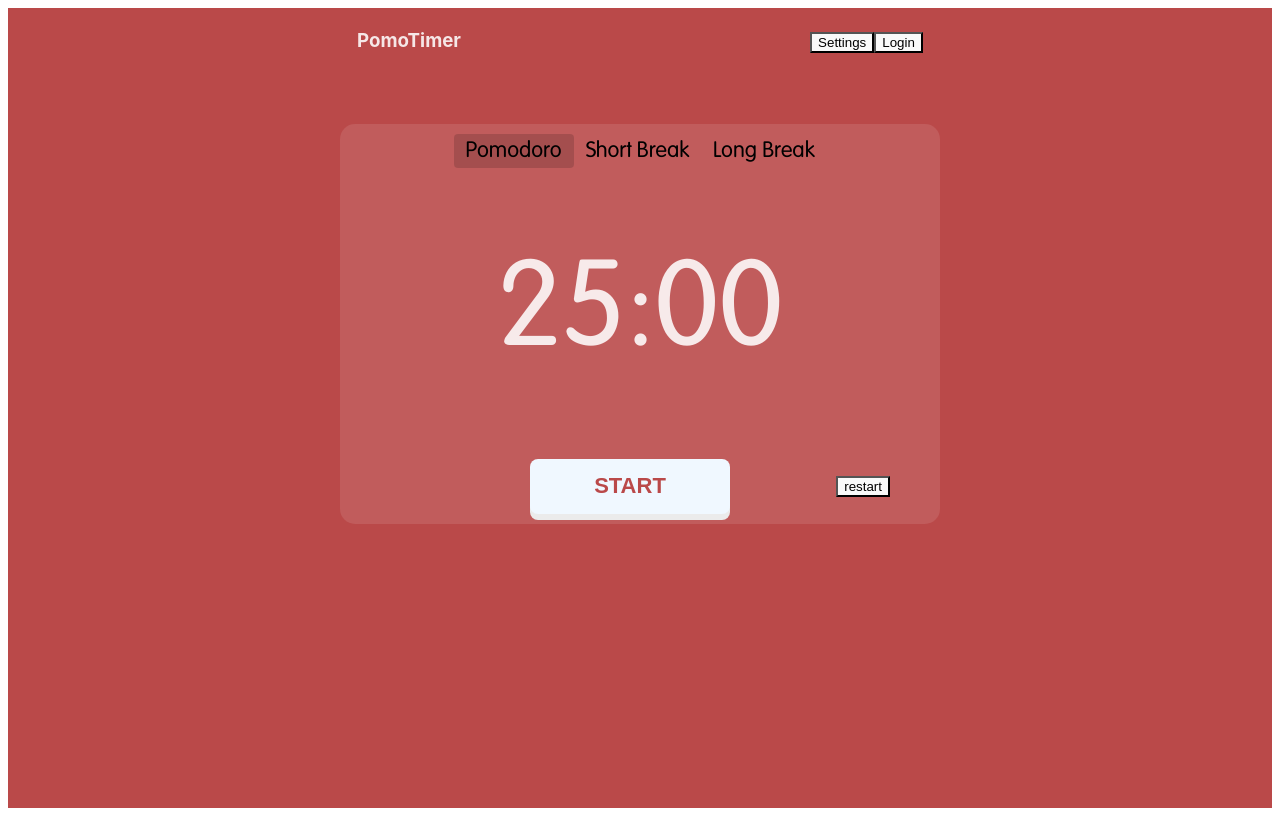
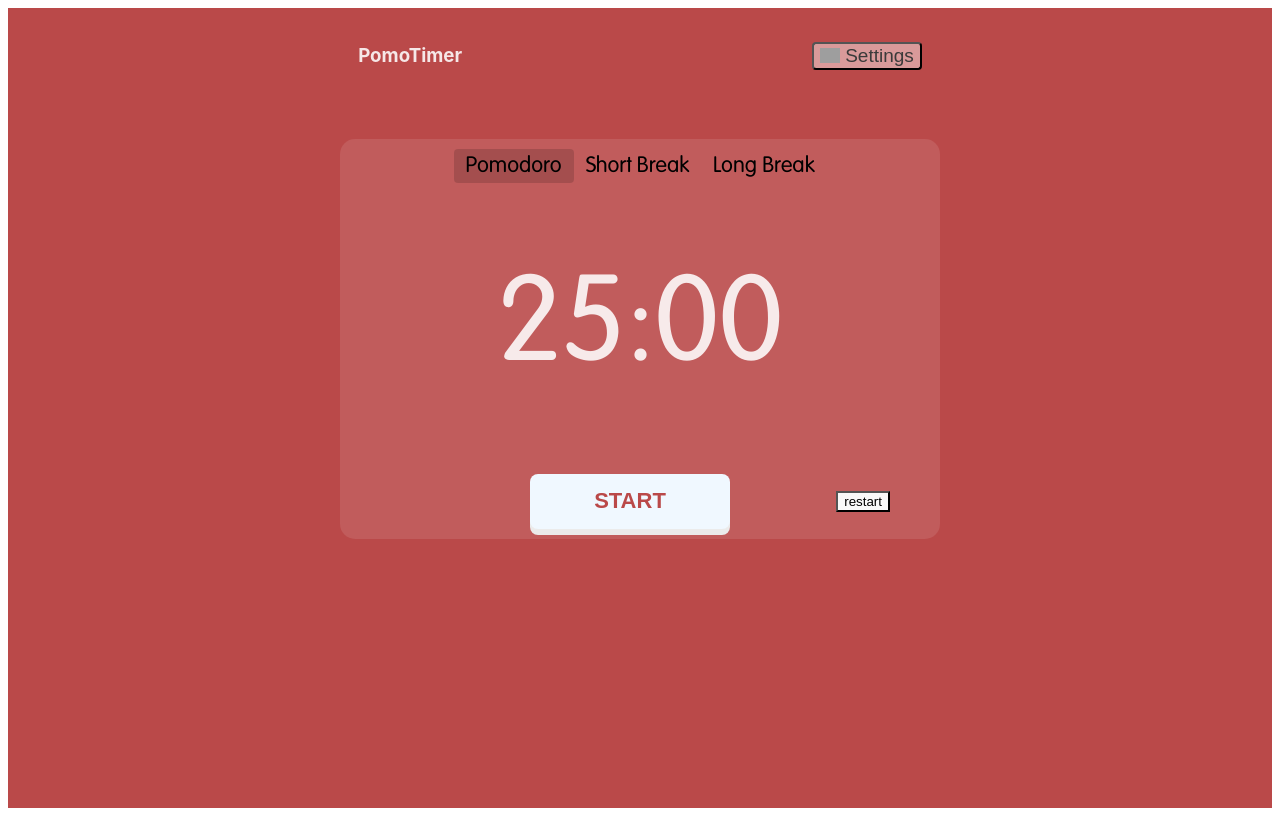
Before and after one commit to Deras879/Pomodoro-Timer, a React (Vite) app: page / in a window 1280 px wide. Built offline with nearby package versions, Linux system fonts and the light colour scheme; grey boxes are pictures that could not be loaded.

Commit message:
Mejorados estilos y funciones del navbar

```diff
--- a/src/components/Navbar/Navbar.css
+++ b/src/components/Navbar/Navbar.css
@@ -1,4 +1,5 @@
 .major_container {
+  padding-top: 15px;
   display: flex;
   align-items: center;
   justify-content: space-evenly;
@@ -18,21 +19,48 @@
 }
 
 .modal_content {
-  background: rgb(0, 0, 0);
+  color: black;
+  background: rgb(255, 255, 255);
   padding: 20px;
   border-radius: 10px;
   width: 300px;
   position: relative;
+  top: -200px;
   text-align: center;
   z-index: 1001;
 }
 
 .close_button {
+  color: black;
   position: absolute;
   top: 10px;
   right: 15px;
   background: none;
   border: none;
-  font-size: 20px;
+  font-size: 25px;
   cursor: pointer;
 }
+
+.settings-buttons {
+  display: flex;
+  flex-direction: row;
+  align-items: center;
+  justify-content: center;
+  height: fit-content;
+}
+
+.icon {
+  width: 20px;
+  margin-right: 5px;
+}
+
+.settings {
+  border-radius: 4px;
+  display: flex;
+  align-items: center;
+  justify-content: center;
+  background-color: rgba(255, 255, 255, 0.445);
+  color: rgb(58, 58, 58);
+  /* font-family: "Arial Rounded"; */
+  font-size: 19px;
+}
--- a/src/components/Navbar/Navbar.jsx
+++ b/src/components/Navbar/Navbar.jsx
@@ -1,6 +1,7 @@
 import React, { useState } from "react";
 import "./Navbar.css";
 import Settings from "../settingscomponent/Settings";
+import iconSettings from "../../assets/iconSettings.svg";
 
 const Navbar = () => {
   const [showSettings, setShowSettings] = useState(false);
@@ -10,9 +11,11 @@ const Navbar = () => {
       <div>
         <h3>PomoTimer</h3>
       </div>
-      <div>
-        <button onClick={() => setShowSettings(true)}>Settings</button>
-        <button>Login</button>
+      <div className="settings-buttons">
+        <button className="settings" onClick={() => setShowSettings(true)}>
+          <img src={iconSettings} alt="Icon" className="icon" />
+          Settings
+        </button>
       </div>
 
       {/* Pop-up modal */}
```
